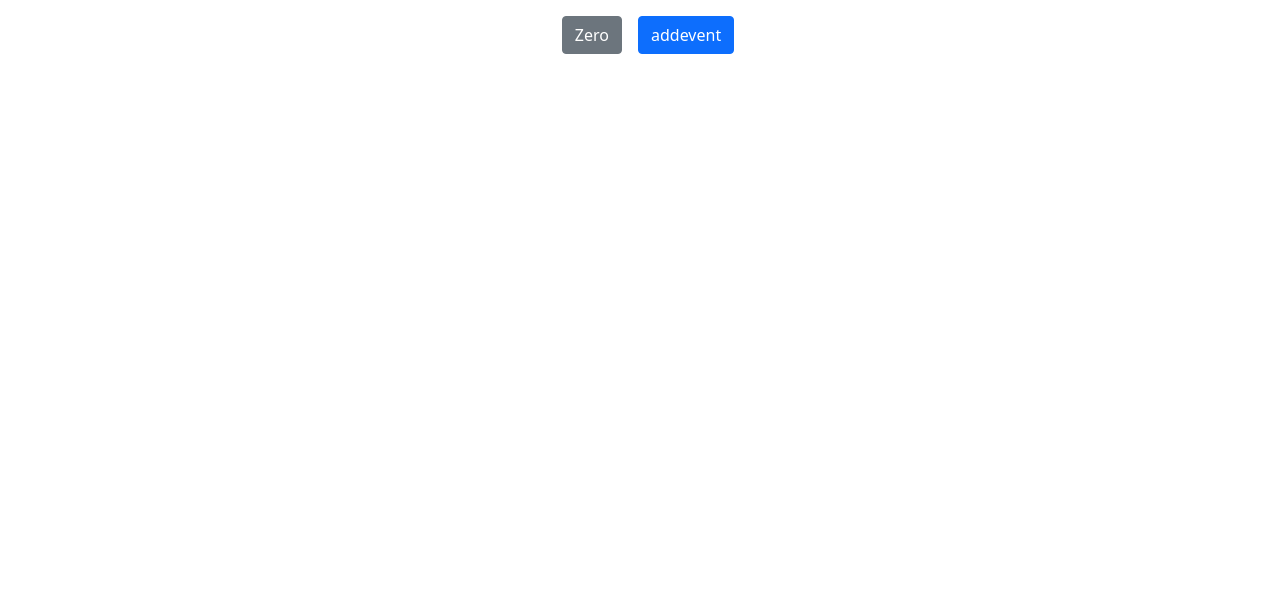
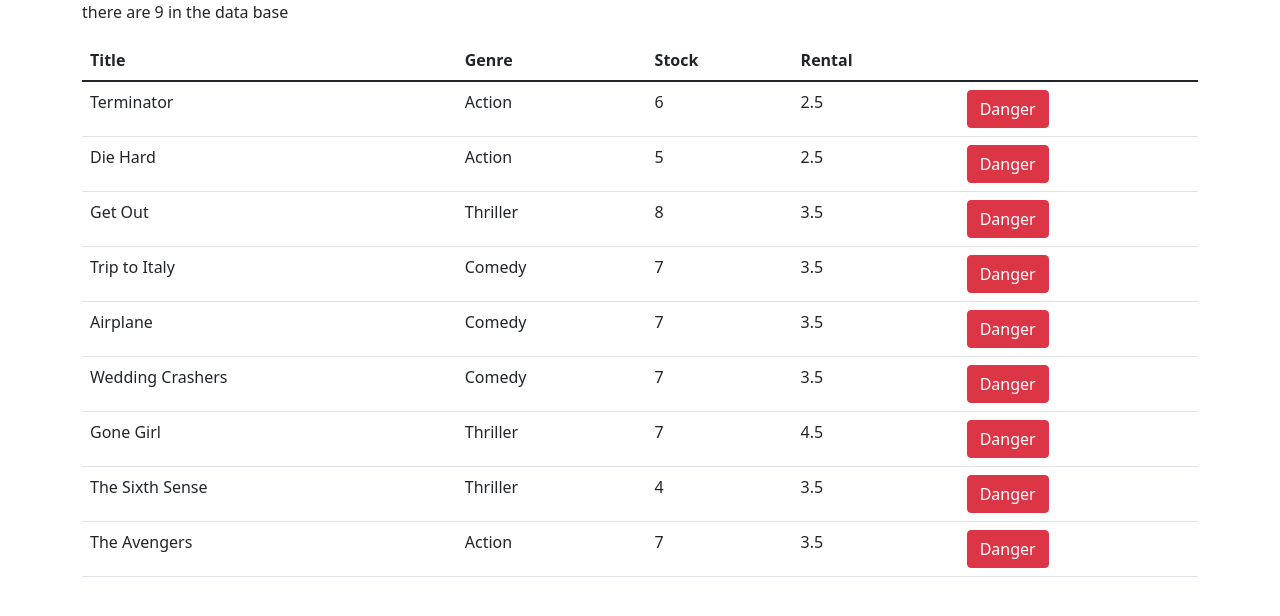
Before and after one commit to syedalirazazaidi/test_pre, a React (Create React App) app: page / in a window 1280 px wide. Shown: the top 616 px of the page. Built offline with nearby package versions, Linux system fonts and the light colour scheme.

Commit message:
fetching data from database

```diff
--- a/package.json
+++ b/package.json
@@ -6,6 +6,7 @@
     "@testing-library/jest-dom": "^5.16.2",
     "@testing-library/react": "^12.1.3",
     "@testing-library/user-event": "^13.5.0",
+    "axios": "^0.26.0",
     "bootstrap": "^5.1.3",
     "font-awesome": "^4.7.0",
     "react": "^17.0.2",
--- a/src/App.js
+++ b/src/App.js
@@ -1,14 +1,16 @@
-import logo from "./logo.svg";
-import "./App.css";
-import Main from "./main";
-import Counter from "./components/counter";
-
-function App() {
-  return (
-    <div className="App">
-      <Counter />
-    </div>
-  );
+import React, { Component } from "react";
+import Movie from "./components/movies";
+class App extends Component {
+  state = {};
+  render() {
+    return (
+      <main>
+        <div className="container">
+          <Movie />
+        </div>
+      </main>
+    );
+  }
 }
 
 export default App;
--- /dev/null
+++ b/src/components/movies.js
@@ -0,0 +1,49 @@
+import React from "react";
+import { getMovies } from "./services/fakeMovieService";
+
+function Movie() {
+  const [movie, setMovie] = React.useState(getMovies());
+  const deleteButton = (id) => {
+    setMovie(movie.filter((del) => del._id !== id));
+  };
+  if (movie.length === 0) return <p>no movie in the database</p>;
+  return (
+    <>
+      <p>there are {movie.length} in the data base</p>
+      <table className="table">
+        <thead>
+          <tr>
+            <th scope="col">Title</th>
+            <th scope="col">Genre</th>
+            <th scope="col">Stock</th>
+            <th scope="col">Rental</th>
+            <th></th>
+          </tr>
+        </thead>
+        <tbody>
+          {movie.map((movie) => {
+            return (
+              <tr key={movie._id}>
+                <td>{movie.title}</td>
+                <td>{movie.genre.name}</td>
+                <td>{movie.numberInStock}</td>
+                <td>{movie.dailyRentalRate}</td>
+                <td>
+                  <button
+                    type="button"
+                    className="btn btn-danger"
+                    onClick={() => deleteButton(movie._id)}
+                  >
+                    Danger
+                  </button>
+                </td>
+              </tr>
+            );
+          })}
+        </tbody>
+      </table>
+    </>
+  );
+}
+
+export default Movie;
--- /dev/null
+++ b/src/components/services/fakeGenreService.js
@@ -0,0 +1,9 @@
+export const genres = [
+  { _id: "5b21ca3eeb7f6fbccd471818", name: "Action" },
+  { _id: "5b21ca3eeb7f6fbccd471814", name: "Comedy" },
+  { _id: "5b21ca3eeb7f6fbccd471820", name: "Thriller" },
+];
+
+export function getGenres() {
+  return genres.filter((g) => g);
+}
--- /dev/null
+++ b/src/components/services/fakeMovieService.js
@@ -0,0 +1,97 @@
+import * as genresAPI from "./fakeGenreService";
+
+const movies = [
+  {
+    _id: "5b21ca3eeb7f6fbccd471815",
+    title: "Terminator",
+    genre: { _id: "5b21ca3eeb7f6fbccd471818", name: "Action" },
+    numberInStock: 6,
+    dailyRentalRate: 2.5,
+    publishDate: "2018-01-03T19:04:28.809Z",
+  },
+  {
+    _id: "5b21ca3eeb7f6fbccd471816",
+    title: "Die Hard",
+    genre: { _id: "5b21ca3eeb7f6fbccd471818", name: "Action" },
+    numberInStock: 5,
+    dailyRentalRate: 2.5,
+  },
+  {
+    _id: "5b21ca3eeb7f6fbccd471817",
+    title: "Get Out",
+    genre: { _id: "5b21ca3eeb7f6fbccd471820", name: "Thriller" },
+    numberInStock: 8,
+    dailyRentalRate: 3.5,
+  },
+  {
+    _id: "5b21ca3eeb7f6fbccd471819",
+    title: "Trip to Italy",
+    genre: { _id: "5b21ca3eeb7f6fbccd471814", name: "Comedy" },
+    numberInStock: 7,
+    dailyRentalRate: 3.5,
+  },
+  {
+    _id: "5b21ca3eeb7f6fbccd47181a",
+    title: "Airplane",
+    genre: { _id: "5b21ca3eeb7f6fbccd471814", name: "Comedy" },
+    numberInStock: 7,
+    dailyRentalRate: 3.5,
+  },
+  {
+    _id: "5b21ca3eeb7f6fbccd47181b",
+    title: "Wedding Crashers",
+    genre: { _id: "5b21ca3eeb7f6fbccd471814", name: "Comedy" },
+    numberInStock: 7,
+    dailyRentalRate: 3.5,
+  },
+  {
+    _id: "5b21ca3eeb7f6fbccd47181e",
+    title: "Gone Girl",
+    genre: { _id: "5b21ca3eeb7f6fbccd471820", name: "Thriller" },
+    numberInStock: 7,
+    dailyRentalRate: 4.5,
+  },
+  {
+    _id: "5b21ca3eeb7f6fbccd47181f",
+    title: "The Sixth Sense",
+    genre: { _id: "5b21ca3eeb7f6fbccd471820", name: "Thriller" },
+    numberInStock: 4,
+    dailyRentalRate: 3.5,
+  },
+  {
+    _id: "5b21ca3eeb7f6fbccd471821",
+    title: "The Avengers",
+    genre: { _id: "5b21ca3eeb7f6fbccd471818", name: "Action" },
+    numberInStock: 7,
+    dailyRentalRate: 3.5,
+  },
+];
+
+export function getMovies() {
+  return movies;
+}
+
+export function getMovie(id) {
+  return movies.find((m) => m._id === id);
+}
+
+export function saveMovie(movie) {
+  let movieInDb = movies.find((m) => m._id === movie._id) || {};
+  movieInDb.name = movie.name;
+  movieInDb.genre = genresAPI.genres.find((g) => g._id === movie.genreId);
+  movieInDb.numberInStock = movie.numberInStock;
+  movieInDb.dailyRentalRate = movie.dailyRentalRate;
+
+  if (!movieInDb._id) {
+    movieInDb._id = Date.now();
+    movies.push(movieInDb);
+  }
+
+  return movieInDb;
+}
+
+export function deleteMovie(id) {
+  let movieInDb = movies.find((m) => m._id === id);
+  movies.splice(movies.indexOf(movieInDb), 1);
+  return movieInDb;
+}
--- a/src/index.js
+++ b/src/index.js
@@ -3,6 +3,7 @@
 import "./index.css";
 import App from "./App";
 import "bootstrap/dist/css/bootstrap.css";
+import "font-awesome/css/font-awesome.css";
 ReactDOM.render(
   <React.StrictMode>
     <App />
```
Also changed, not shown: 2 other files (tests, documents, lock files or other folders).
